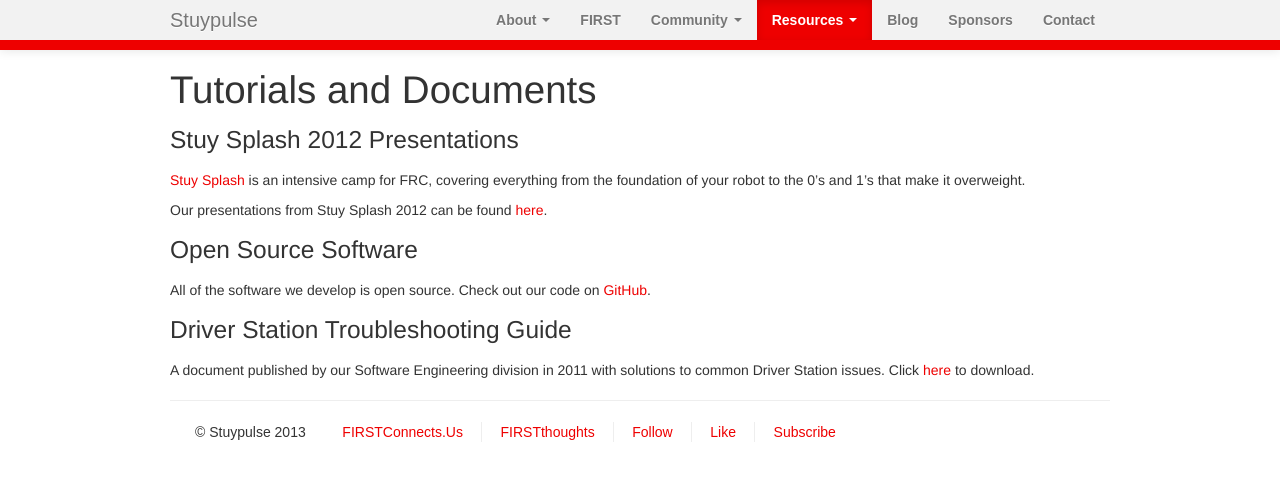
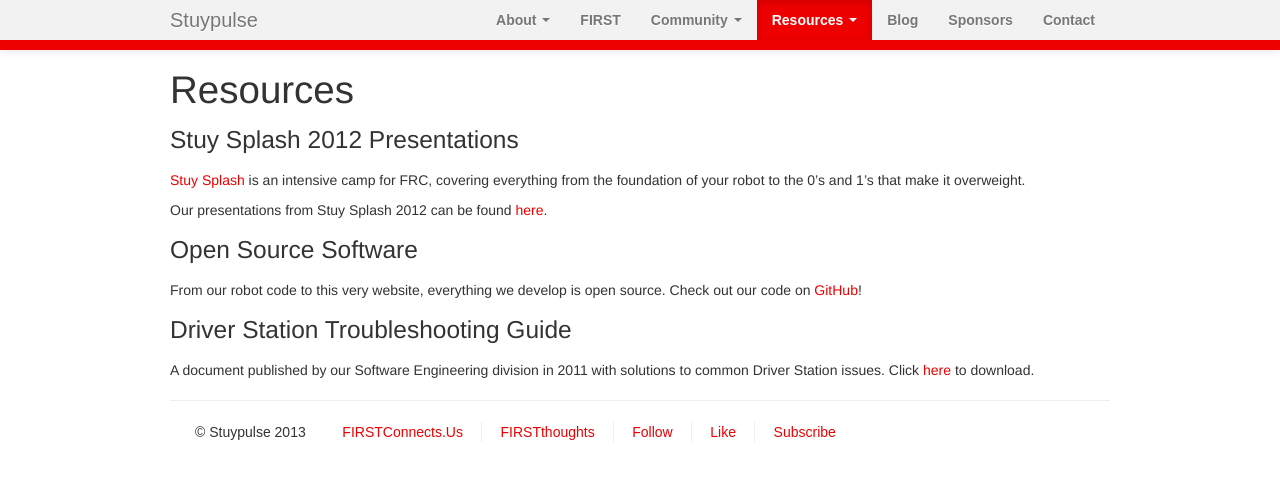
Before and after one commit to StuyPulse/team694.github.io, a Jekyll site: the page built from resources/index.md, in a window 1280 px wide. Shown: the top 481 px of the page. Built offline with Jekyll 4.4.1, drawn with Linux system fonts in a browser that asks for light colours; nearby versions of some CDN libraries.

Commit message:
More Resources section tweaking.

```diff
--- a/_includes/navbar.html
+++ b/_includes/navbar.html
@@ -30,9 +30,9 @@
                             <li class="dropdown{% if page.url contains '/resources/' %} active{% endif %}">
                                 <a href="#" class="dropdown-toggle" data-toggle="dropdown">Resources <b class="caret"></b></a>
                                 <ul class="dropdown-menu">
-                                    <li><a href="/resources/calendar/">Calendar</a></li>
-                                    <li><a href="/resources/">Tutorials and Documents</a></li>
+                                    <li><a href="/resources/">Resources</a></li>
                                     <li><a href="/resources/press/">Press Materials</a></li>
+                                    <li><a href="/resources/calendar/">Team Calendar</a></li>
                                     <li><a href="/resources/forms/">Team Forms</a></li>
                                 </ul>
                             </li>
--- a/resources/index.md
+++ b/resources/index.md
@@ -1,6 +1,6 @@
 ---
 layout: page
-title: Tutorials and Documents
+title: Resources
 ---
 ### Stuy Splash 2012 Presentations
 [Stuy Splash](/community/projects/stuysplash/) is an intensive camp for FRC, covering everything from the foundation of your robot to the 0's and 1's that make it overweight.
@@ -8,7 +8,7 @@
 Our presentations from Stuy Splash 2012 can be found [here](/resources/stuysplash2012/).
 
 ### Open Source Software
-All of the software we develop is open source. Check out our code on [GitHub](https://github.com/prog694).
+From our robot code to this very website, everything we develop is open source. Check out our code on [GitHub](https://github.com/prog694)!
 
 ### Driver Station Troubleshooting Guide
 A document published by our Software Engineering division in 2011 with solutions to common Driver Station issues. Click [here](#) to download.
```
